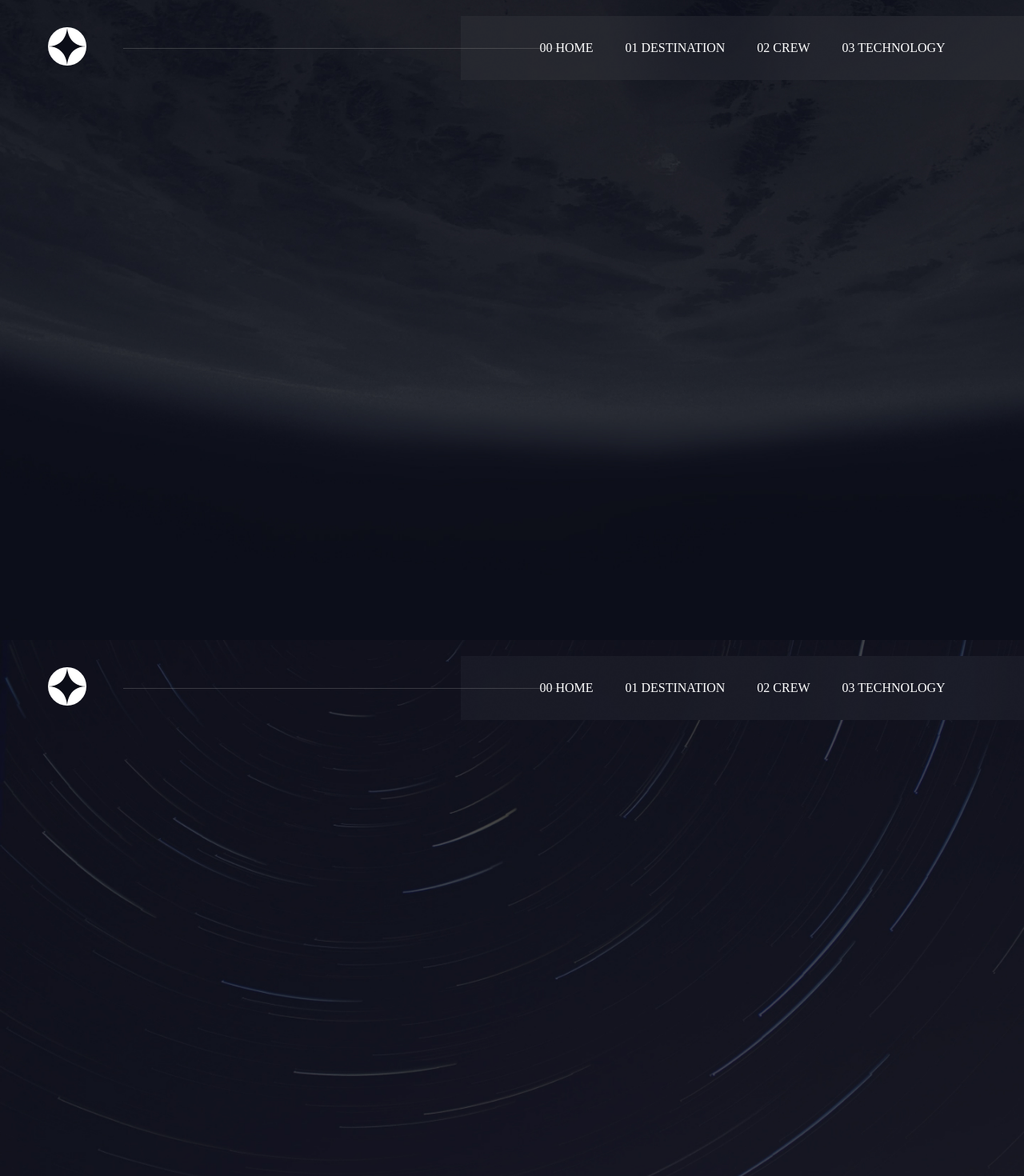
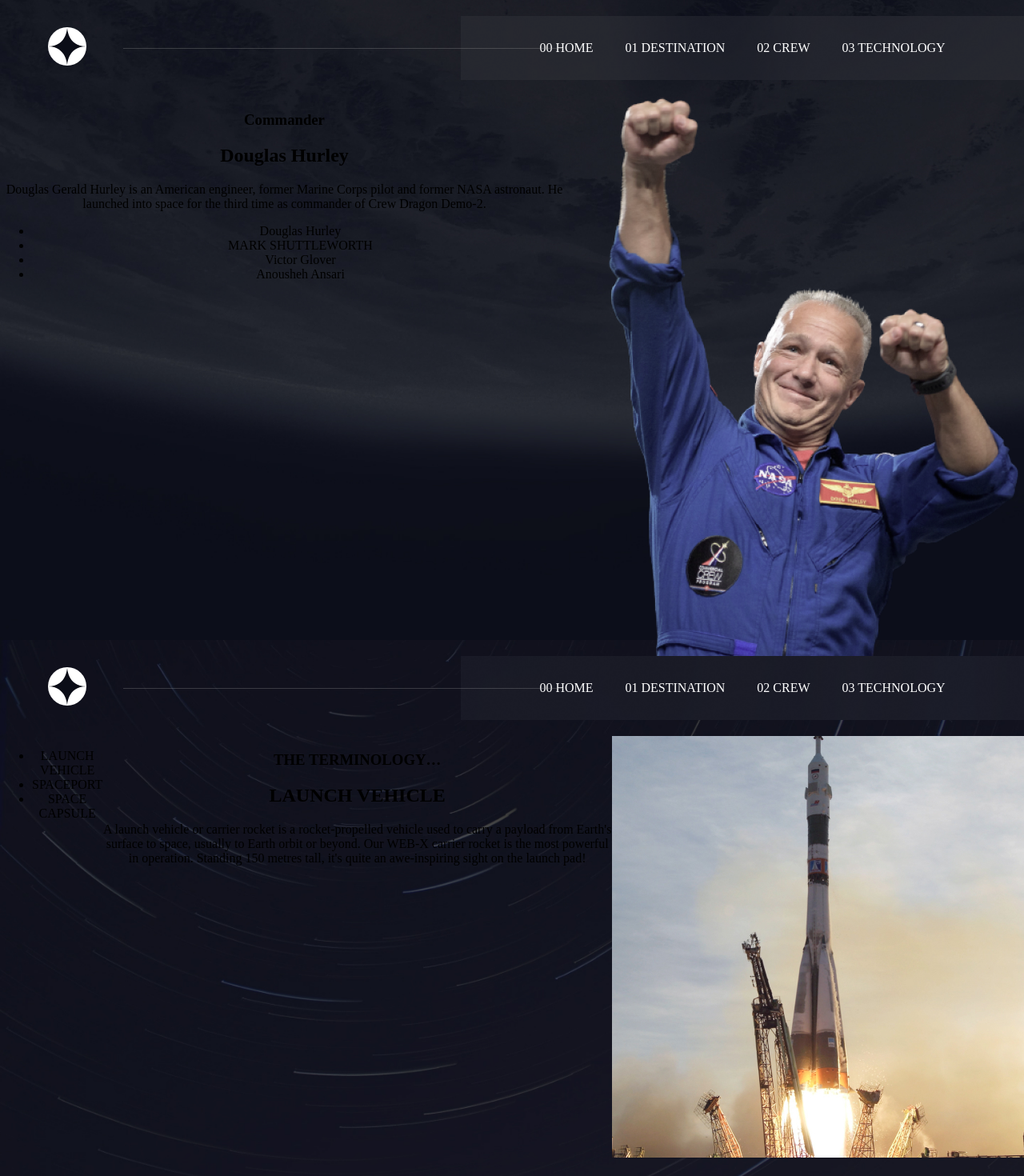
Before and after one commit to shadiex1/space-tourism, a React (Create React App) app: page / in a window 1280 px wide. Shown: the part 1600-3070 px from the top of the page at 80% size. Built offline with nearby package versions, Linux system fonts and the light colour scheme; a web font is replaced by a local one.

Commit message:
added crew and tech templates

```diff
--- /dev/null
+++ b/src/Components/CrewTemplate/CrewTemplate.jsx
@@ -0,0 +1,24 @@
+import React from "react";
+import styles from "./CrewTemplate.module.scss";
+
+
+const CrewTemplate=(props)=>{
+   const {img,header,desc,subHeader}=props.item
+    return(
+        <div className={styles.CrewTemplate}>
+
+            <div className={styles.description}>
+
+                <h3>{subHeader}</h3>
+                <h2>{header}</h2>
+                <p>{desc}</p>
+                 <ul>
+                    {props.items.map(item=><li onClick={()=>props.setId(item.id)}>{item.header}</li>)}
+                </ul>
+            </div>
+            <img src={img}/>
+        </div>
+    )
+}
+
+export default CrewTemplate
--- /dev/null
+++ b/src/Components/CrewTemplate/CrewTemplate.module.scss
@@ -0,0 +1,3 @@
+.CrewTemplate{
+    display: flex;
+}
--- /dev/null
+++ b/src/Components/TechTemplate/TechTemplate.jsx
@@ -0,0 +1,25 @@
+import React from "react";
+import styles from "./TechTemplate.module.scss";
+
+
+const TechTemplate=(props)=>{
+   const {img,header,desc,subHeader}=props.item
+    return(
+        <div className={styles.TechTemplate}>
+            <ul>
+                    {props.items.map(item=><li onClick={()=>props.setId(item.id)}>{item.header}</li>)}
+                </ul>
+            <div className={styles.description}>
+
+                <h3>{subHeader}</h3>
+                <h2>{header}</h2>
+                <p>{desc}</p>
+
+            </div>
+            <img src={img}/>
+
+        </div>
+    )
+}
+
+export default TechTemplate
--- /dev/null
+++ b/src/Components/TechTemplate/TechTemplate.module.scss
@@ -0,0 +1,3 @@
+.TechTemplate{
+    display: flex;
+}
--- a/src/Pages/Crew/Crew.jsx
+++ b/src/Pages/Crew/Crew.jsx
@@ -5,7 +5,8 @@ import img2 from "../../assets/crew/2.png"
 import img3 from "../../assets/crew/3.png"
 import img4 from "../../assets/crew/4.png"
 import Menu from "../../Components/Menu/Menu";
-import menuImg from "../../assets/Rectangle3.png"
+import menuImg from "../../assets/Rectangle3.png";
+import CrewTemplate from "../../Components/CrewTemplate/CrewTemplate";
 
 class Crew extends Component{
     state={
@@ -14,14 +15,14 @@ class Crew extends Component{
                 id:1,
                 subHeader:"Commander",
                 header:"Douglas Hurley",
-                text:"Douglas Gerald Hurley is an American engineer, former Marine Corps pilot and former NASA astronaut. He launched into space for the third time as commander of Crew Dragon Demo-2.",
+                desc:"Douglas Gerald Hurley is an American engineer, former Marine Corps pilot and former NASA astronaut. He launched into space for the third time as commander of Crew Dragon Demo-2.",
                 img:img1
             },
             {
                 id:2,
                 subHeader:"Mission Specialist ",
                 header:"MARK SHUTTLEWORTH",
-                text:"Mark Richard Shuttleworth is the founder and CEO of Canonical, the company behind the Linux-based Ubuntu operating system. Shuttleworth became the first South African to travel to space as a space tourist.",
+                desc:"Mark Richard Shuttleworth is the founder and CEO of Canonical, the company behind the Linux-based Ubuntu operating system. Shuttleworth became the first South African to travel to space as a space tourist.",
                 img:img2
 
             },
@@ -29,22 +30,36 @@ class Crew extends Component{
                 id:3,
                 subHeader:"PILOT",
                 header:"Victor Glover",
-                text:"Pilot on the first operational flight of the SpaceX Crew Dragon to the International Space Station. Glover is a commander in the U.S. Navy where he pilots an F/A-18.He was a crew member of Expedition 64, and served as a station systems flight engineer. ",
+                desc:"Pilot on the first operational flight of the SpaceX Crew Dragon to the International Space Station. Glover is a commander in the U.S. Navy where he pilots an F/A-18.He was a crew member of Expedition 64, and served as a station systems flight engineer. ",
                 img:img3
             },
             {
                 id:4,
                 subHeader:"Flight Engineer",
                 header:"Anousheh Ansari",
-                text:"Anousheh Ansari is an Iranian American engineer and co-founder of Prodea Systems. Ansari was the fourth self-funded space tourist, the first self-funded woman to fly to the ISS, and the first Iranian in space. ",
+                desc:"Anousheh Ansari is an Iranian American engineer and co-founder of Prodea Systems. Ansari was the fourth self-funded space tourist, the first self-funded woman to fly to the ISS, and the first Iranian in space. ",
                 img:img4
             },
-        ]
+        ],
+        item:   {
+            id:1,
+            subHeader:"Commander",
+            header:"Douglas Hurley",
+            desc:"Douglas Gerald Hurley is an American engineer, former Marine Corps pilot and former NASA astronaut. He launched into space for the third time as commander of Crew Dragon Demo-2.",
+            img:img1
+        }
     }
+    setId=(id)=>{
+        let selectedItem=this.state.items.find(item=>item.id==id)
+        this.setState({
+            item:selectedItem
+        })
+     }
     render(){
         return(
             <div className={styles.Crew}>
                 <Menu img={menuImg}/>
+                <CrewTemplate setId={this.setId} items={this.state.items} item={this.state.item}/>
             </div>
         )
     }
--- a/src/Pages/Technology/Technology.jsx
+++ b/src/Pages/Technology/Technology.jsx
@@ -5,6 +5,7 @@ import img2 from "../../assets/tech/2.jpg"
 import img3 from "../../assets/tech/3.jpg"
 import Menu from "../../Components/Menu/Menu"
 import MenuImg from "../../assets/Rectangle4.png"
+import TechTemplate from "../../Components/TechTemplate/TechTemplate";
 class Technology extends Component {
     state={
         items:[
@@ -12,29 +13,43 @@ class Technology extends Component {
                 id:1,
                 subHeader:"THE TERMINOLOGY…",
                 header:"LAUNCH VEHICLE",
-                text:"A launch vehicle or carrier rocket is a rocket-propelled vehicle used to carry a payload from Earth's surface to space, usually to Earth orbit or beyond. Our WEB-X carrier rocket is the most powerful in operation. Standing 150 metres tall, it's quite an awe-inspiring sight on the launch pad!",
+                desc:"A launch vehicle or carrier rocket is a rocket-propelled vehicle used to carry a payload from Earth's surface to space, usually to Earth orbit or beyond. Our WEB-X carrier rocket is the most powerful in operation. Standing 150 metres tall, it's quite an awe-inspiring sight on the launch pad!",
                 img:img1
             },
             {
                 id:2,
                 subHeader:"THE TERMINOLOGY…",
                 header:"SPACEPORT",
-                text:"A spaceport or cosmodrome is a site for launching (or receiving) spacecraft, by analogy to the seaport for ships or airport for aircraft. Based in the famous Cape Canaveral, our spaceport is ideally situated to take advantage of the Earth’s rotation for launch.",
+                desc:"A spaceport or cosmodrome is a site for launching (or receiving) spacecraft, by analogy to the seaport for ships or airport for aircraft. Based in the famous Cape Canaveral, our spaceport is ideally situated to take advantage of the Earth’s rotation for launch.",
                 img:img2
             },
             {
                 id:3,
                 subHeader:"THE TERMINOLOGY…",
                 header:"SPACE CAPSULE",
-                text:"A space capsule is an often-crewed spacecraft that uses a blunt-body reentry capsule to reenter the Earth's atmosphere without wings. Our capsule is where you'll spend your time during the flight. It includes a space gym, cinema, and plenty of other activities to keep you entertained.",
+                desc:"A space capsule is an often-crewed spacecraft that uses a blunt-body reentry capsule to reenter the Earth's atmosphere without wings. Our capsule is where you'll spend your time during the flight. It includes a space gym, cinema, and plenty of other activities to keep you entertained.",
                 img:img3
             },
-        ]
+        ],
+        item:{
+            id:1,
+            subHeader:"THE TERMINOLOGY…",
+            header:"LAUNCH VEHICLE",
+            desc:"A launch vehicle or carrier rocket is a rocket-propelled vehicle used to carry a payload from Earth's surface to space, usually to Earth orbit or beyond. Our WEB-X carrier rocket is the most powerful in operation. Standing 150 metres tall, it's quite an awe-inspiring sight on the launch pad!",
+            img:img1
+        }
     }
+    setId=(id)=>{
+        let selectedItem=this.state.items.find(item=>item.id==id)
+        this.setState({
+            item:selectedItem
+        })
+     }
     render(){
         return(
                <div className={styles.Technology}>
             <Menu img={MenuImg}/>
+            <TechTemplate setId={this.setId} items={this.state.items} item={this.state.item}/>
         </div>
         )
 
```
